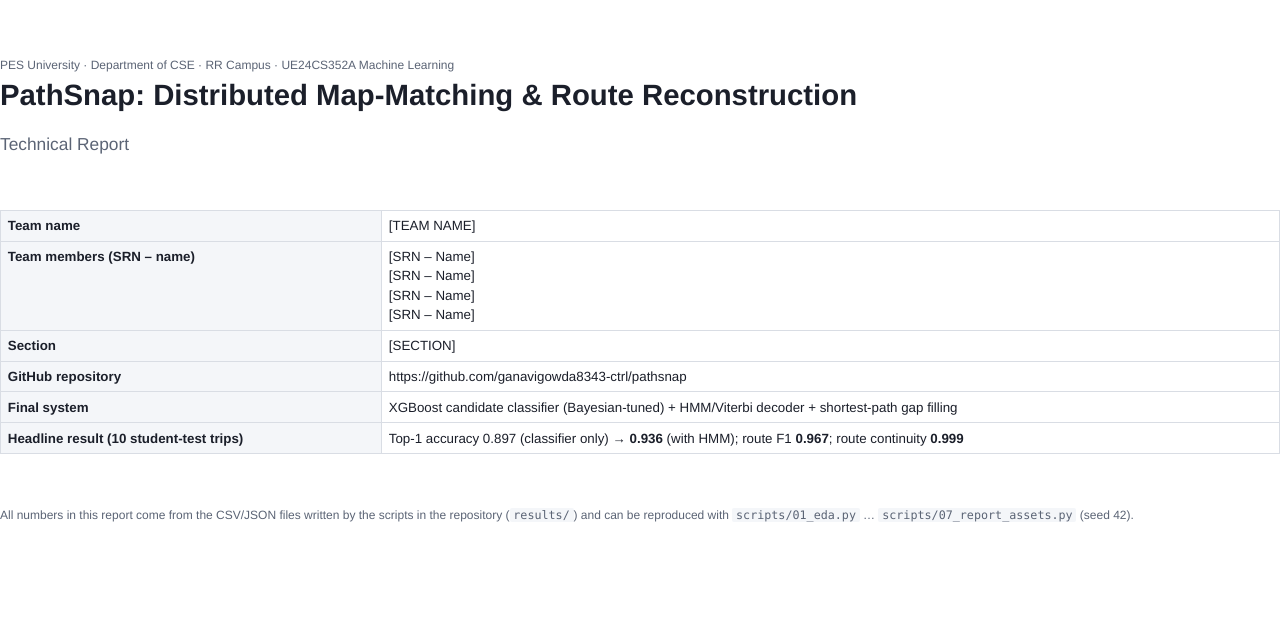
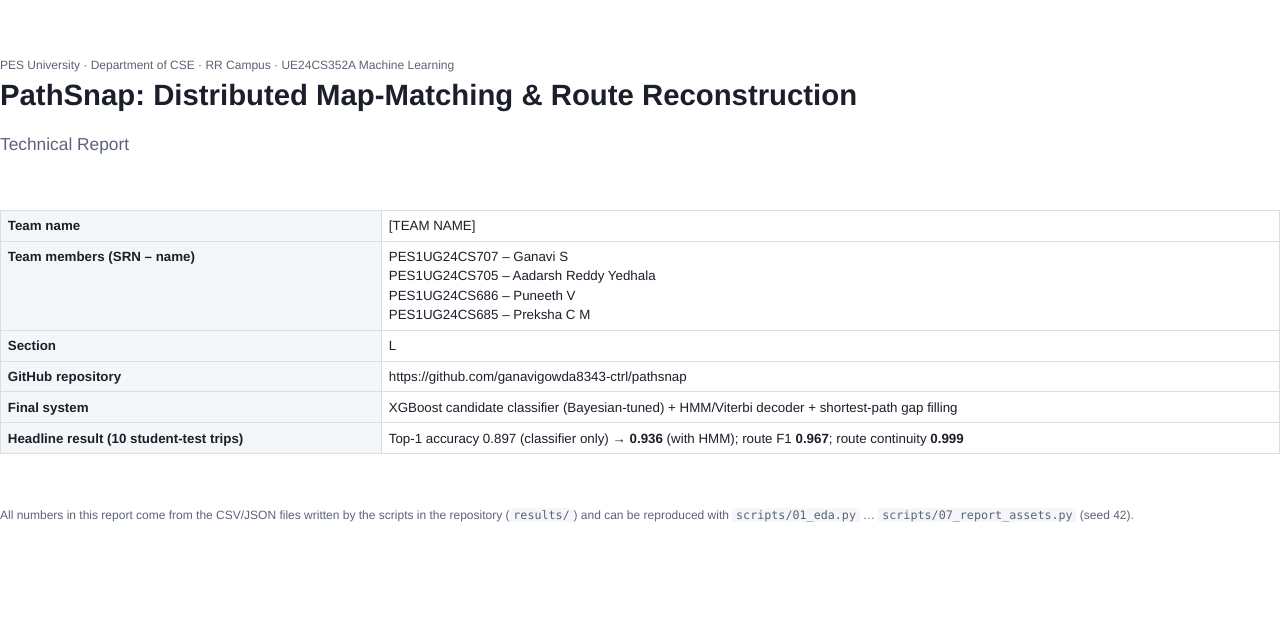
Before and after one commit to ganavigowda8343-ctrl/pathsnap, a plain HTML site: page report/report.html in a window 1280 px wide. Shown: the part 177-800 px from the top of the page. Drawn offline with Linux system fonts and the light colour scheme.

Commit message:
Report: team members and section on cover

```diff
--- a/report/report.html
+++ b/report/report.html
@@ -45,8 +45,8 @@
   <div class="sub">Technical Report</div>
   <table>
     <tr><th>Team name</th><td>[TEAM NAME]</td></tr>
-    <tr><th>Team members (SRN – name)</th><td>[SRN – Name]<br>[SRN – Name]<br>[SRN – Name]<br>[SRN – Name]</td></tr>
-    <tr><th>Section</th><td>[SECTION]</td></tr>
+    <tr><th>Team members (SRN – name)</th><td>PES1UG24CS707 – Ganavi S<br>PES1UG24CS705 – Aadarsh Reddy Yedhala<br>PES1UG24CS686 – Puneeth V<br>PES1UG24CS685 – Preksha C M</td></tr>
+    <tr><th>Section</th><td>L</td></tr>
     <tr><th>GitHub repository</th><td>https://github.com/ganavigowda8343-ctrl/pathsnap</td></tr>
     <tr><th>Final system</th><td>XGBoost candidate classifier (Bayesian-tuned) + HMM/Viterbi decoder + shortest-path gap filling</td></tr>
     <tr><th>Headline result (10 student-test trips)</th><td>Top-1 accuracy 0.897 (classifier only) → <b>0.936</b> (with HMM); route F1 <b>0.967</b>; route continuity <b>0.999</b></td></tr>
```
Also changed, not shown: 1 other file.
